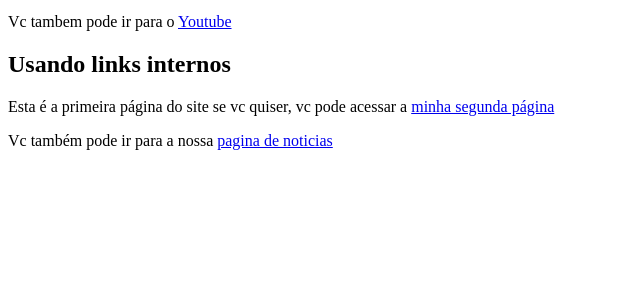
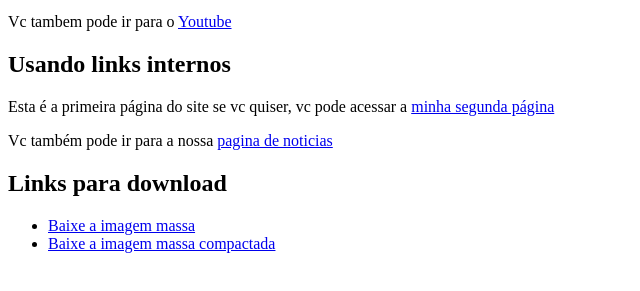
Before and after one commit to irlAndrade/HTML-CSS-CURSO, a plain HTML site: page Exercicios/Exercicio 009/index.html in a window 1280 px wide. Shown: the part 101-392 px from the top of the page, without its empty margins (0-640 px from the left). Drawn offline with Linux system fonts and the light colour scheme.

Commit message:
link adicionado

```diff
--- a/Exercicios/Exercicio 009/index.html
+++ b/Exercicios/Exercicio 009/index.html
@@ -12,5 +12,10 @@
     <h2>Usando links internos</h2>
     <p>Esta é a primeira página do site se vc quiser, vc pode acessar a <a href="pag2.html" rel="next">minha segunda página</a></p>
     <p>Vc também pode ir para a nossa <a href="Noticias/pag3.html" rel="next">pagina de noticias</a></p>
+    <h2>Links para download</h2>
+    <ul>
+        <li><a href="Imagem/paisagem650px.jpg">Baixe a imagem massa</a></li>
+        <li><a href="Imagem/paisagem650px - Copia.rar">Baixe a imagem massa compactada</a></li>
+    </ul>
 </body>
 </html>
```
Also changed, not shown: Exercicios/Exercicio 009/Imagem/paisagem650px.jpg (added), 1 other file.
